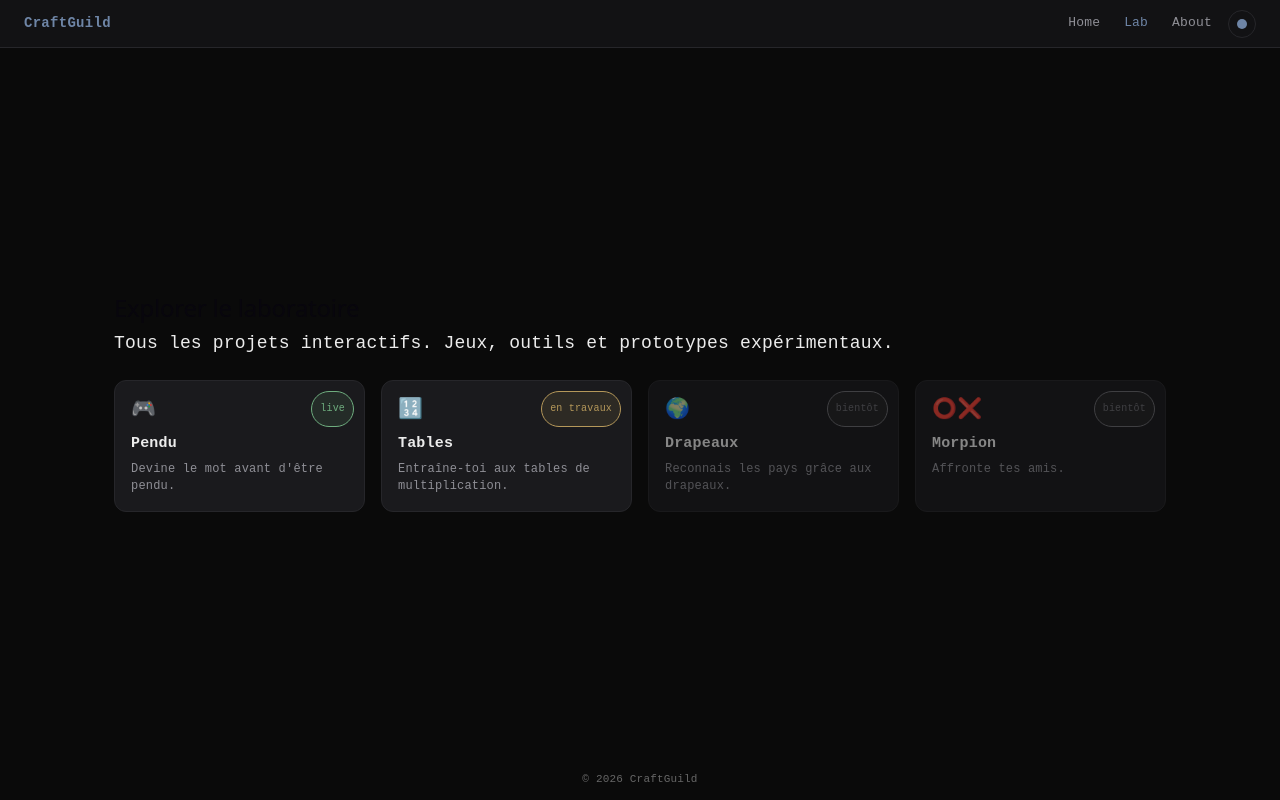
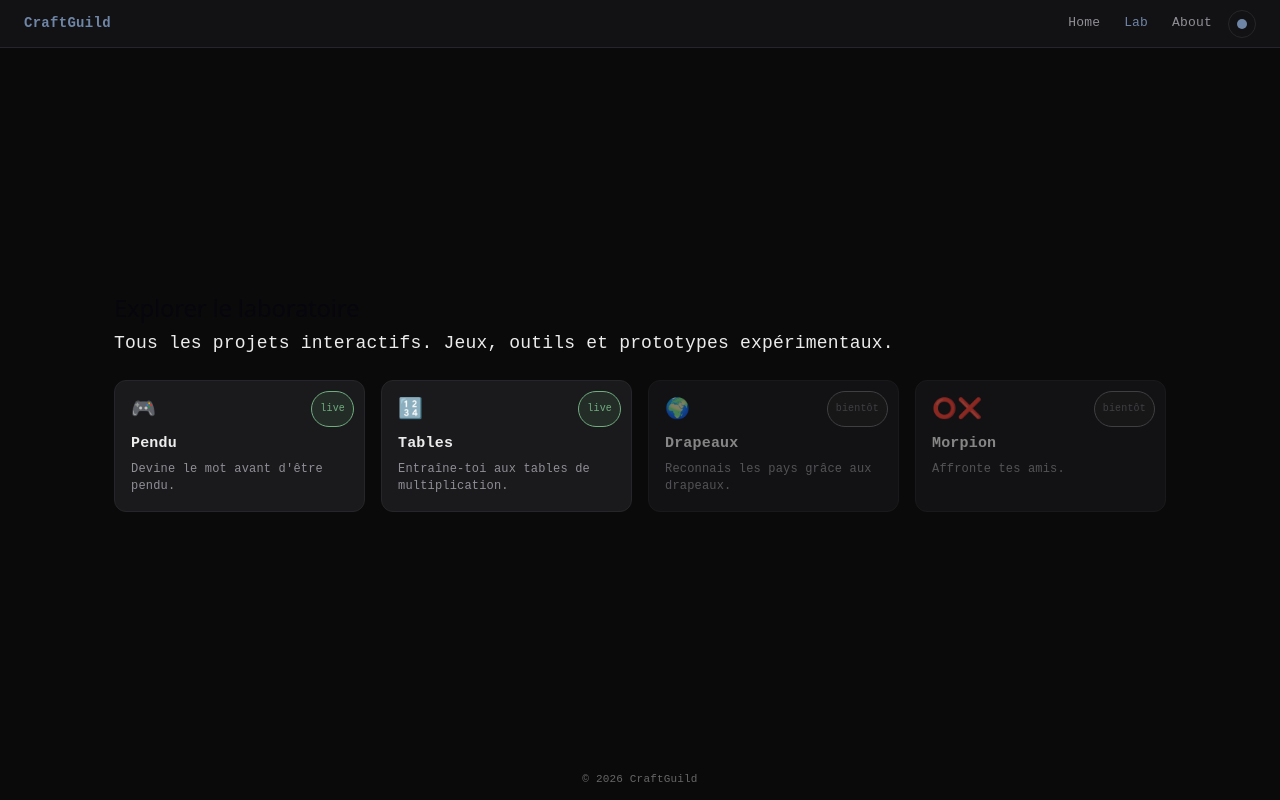
Before and after one commit to cyril0726/helloword, a Vue app in the folder frontend/: page /lab in a window 1280 px wide. Built offline with nearby package versions, Linux system fonts and the light colour scheme.

Commit message:
activation jeu tables

```diff
--- a/frontend/src/components/lab/ExplorerGrid.vue
+++ b/frontend/src/components/lab/ExplorerGrid.vue
@@ -24,7 +24,7 @@ const items = [
     title: "Tables",
     desc: "Entraîne-toi aux tables de multiplication.",
     link: "/lab/tables",
-    tag: "wip"
+    tag: "live"
   },
   {
     icon: "🌍",
```
